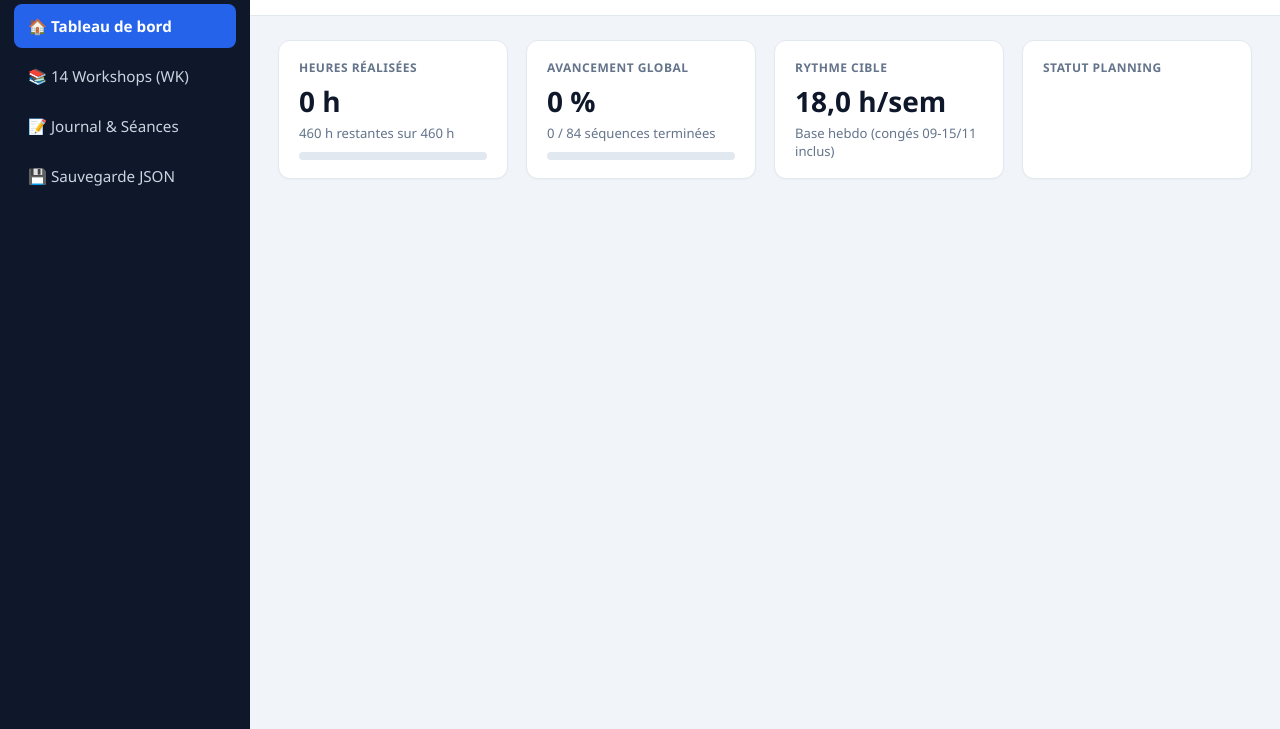
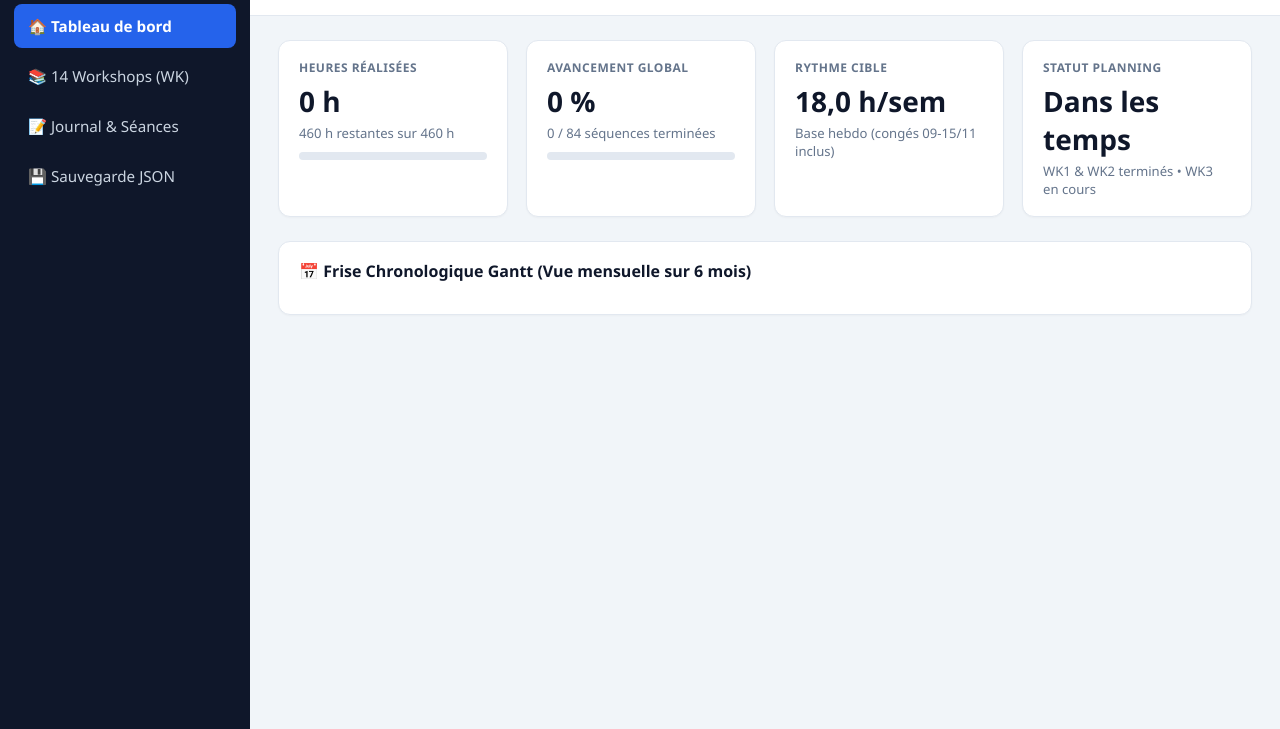
Before and after one commit to nboapptools/suivi-formation, a plain HTML site: page index.html in a window 1280 px wide. Shown: the part 71-800 px from the top of the page. Drawn offline with Linux system fonts and the light colour scheme.

Commit message:
V2_index.html

```diff
--- a/index.html
+++ b/index.html
@@ -21,8 +21,6 @@
     }
     * { box-sizing: border-box; margin: 0; padding: 0; font-family: 'Segoe UI', system-ui, -apple-system, sans-serif; }
     body { display: flex; min-height: 100vh; background: var(--bg); color: var(--text); }
-
-    /* Sidebar */
     aside { width: 250px; background: var(--sidebar-bg); color: #fff; display: flex; flex-direction: column; padding: 20px 14px; flex-shrink: 0; }
     .brand { display: flex; align-items: center; gap: 10px; font-size: 1.2rem; font-weight: 700; margin-bottom: 28px; padding: 0 8px; }
     .brand-badge { background: var(--primary); padding: 4px 8px; border-radius: 6px; font-size: 0.85rem; }
@@ -30,24 +28,19 @@
     .nav-btn { background: transparent; border: none; color: #cbd5e1; text-align: left; padding: 12px 14px; border-radius: 8px; cursor: pointer; font-size: 0.95rem; display: flex; align-items: center; gap: 10px; transition: 0.15s; }
     .nav-btn:hover { background: var(--sidebar-hover); color: #fff; }
     .nav-btn.active { background: var(--primary); color: #fff; font-weight: 600; }
-
-    /* Main */
     main { flex: 1; display: flex; flex-direction: column; overflow-x: hidden; }
     header { background: var(--card); padding: 18px 28px; border-bottom: 1px solid var(--border); display: flex; justify-content: space-between; align-items: center; flex-wrap: wrap; gap: 12px; }
     header h1 { font-size: 1.35rem; font-weight: 700; }
     header p { font-size: 0.85rem; color: var(--muted); margin-top: 2px; }
     .btn { background: var(--primary); color: #fff; border: none; padding: 10px 16px; border-radius: 8px; font-weight: 600; cursor: pointer; font-size: 0.9rem; transition: 0.15s; }
-    .btn:hover { background: var(--primary-hover); }
+    .btn:hover:not(:disabled) { background: var(--primary-hover); }
     .btn:disabled { opacity: 0.45; cursor: not-allowed; }
     .btn-sm { padding: 6px 12px; font-size: 0.82rem; border-radius: 6px; }
     .btn-outline { background: #fff; color: var(--text); border: 1px solid var(--border); }
     .btn-outline:hover:not(:disabled) { background: #f8fafc; border-color: #cbd5e1; }
     .btn-outline.active-month { background: #eff6ff; border-color: var(--primary); color: var(--primary); font-weight: 700; }
     .btn-danger { background: var(--danger); color: #fff; }
-
     .content { padding: 24px 28px; display: flex; flex-direction: column; gap: 24px; }
-
-    /* KPI Cards */
     .kpi-grid { display: grid; grid-template-columns: repeat(auto-fit, minmax(220px, 1fr)); gap: 18px; }
     .card { background: var(--card); border-radius: 12px; padding: 18px 20px; border: 1px solid var(--border); box-shadow: 0 1px 2px rgba(0,0,0,0.03); }
     .kpi-label { font-size: 0.75rem; font-weight: 700; color: var(--muted); text-transform: uppercase; letter-spacing: 0.04em; }
@@ -55,8 +48,6 @@
     .kpi-sub { font-size: 0.82rem; color: var(--muted); }
     .progress-bar { width: 100%; height: 8px; background: #e2e8f0; border-radius: 99px; overflow: hidden; margin-top: 10px; }
     .progress-fill { height: 100%; background: var(--primary); transition: width 0.3s; }
-
-    /* Gantt Chronologique Mensuel */
     .gantt-header { display: flex; justify-content: space-between; align-items: center; margin-bottom: 14px; flex-wrap: wrap; gap: 12px; }
     .gantt-controls { display: flex; align-items: center; gap: 8px; flex-wrap: wrap; }
     .month-badge { font-size: 1rem; font-weight: 700; min-width: 155px; text-align: center; text-transform: capitalize; color: var(--primary); background: #eff6ff; padding: 6px 12px; border-radius: 8px; border: 1px solid #bfdbfe; }
@@ -64,7 +55,6 @@
     .legend { display: flex; gap: 16px; font-size: 0.82rem; color: var(--muted); }
     .legend span { display: flex; align-items: center; gap: 6px; }
     .dot { width: 12px; height: 12px; border-radius: 3px; display: inline-block; }
-
     .gantt-wrapper { overflow-x: auto; border: 1px solid var(--border); border-radius: 8px; }
     table.gantt { width: 100%; border-collapse: collapse; min-width: 720px; font-size: 0.84rem; }
     table.gantt th, table.gantt td { border-bottom: 1px solid var(--border); border-right: 1px solid #f1f5f9; padding: 10px 8px; text-align: center; }
@@ -74,13 +64,8 @@
     .gantt-track { position: relative; height: 24px; background: #f8fafc; border-radius: 6px; overflow: hidden; border: 1px solid #e2e8f0; }
     .bar-plan { position: absolute; top: 3px; height: 7px; background: #60a5fa; border-radius: 4px; }
     .bar-real { position: absolute; bottom: 3px; height: 7px; background: var(--success); border-radius: 4px; }
-    .today-line { position: absolute; top: 0; bottom: 0; width: 2px; background: var(--danger); z-index: 3; }
-
-    /* Tabs */
     .tab-section { display: none; }
     .tab-section.active { display: block; }
-
-    /* Workshops & Sequences */
     .wk-card { margin-bottom: 16px; }
     .wk-top { display: flex; justify-content: space-between; align-items: center; gap: 12px; flex-wrap: wrap; margin-bottom: 12px; }
     .wk-title-input { font-size: 1.02rem; font-weight: 700; border: 1px solid transparent; padding: 4px 8px; border-radius: 6px; width: 320px; max-width: 100%; }
@@ -89,24 +74,18 @@
     .badge-done { background: #dcfce7; color: #166534; }
     .badge-wip { background: #dbeafe; color: #1e40af; }
     .badge-todo { background: #f1f5f9; color: #475569; }
-
     .se-table { width: 100%; border-collapse: collapse; font-size: 0.88rem; }
     .se-table th { text-align: left; padding: 8px; border-bottom: 1px solid var(--border); color: var(--muted); font-size: 0.76rem; text-transform: uppercase; }
     .se-table td { padding: 8px; border-bottom: 1px solid #f1f5f9; }
     .se-input { border: 1px solid var(--border); border-radius: 6px; padding: 5px 8px; font-size: 0.88rem; }
     .se-pct { width: 68px; text-align: right; font-weight: 600; }
-
-    /* Modal */
     .modal-backdrop { display: none; position: fixed; inset: 0; background: rgba(15,23,42,0.5); justify-content: center; align-items: center; z-index: 50; padding: 16px; }
     .modal-backdrop.open { display: flex; }
     .modal { background: #fff; border-radius: 12px; width: 100%; max-width: 480px; padding: 24px; display: flex; flex-direction: column; gap: 14px; }
     .form-group { display: flex; flex-direction: column; gap: 5px; }
     .form-group label { font-size: 0.85rem; font-weight: 600; }
     .form-group input, .form-group select, .form-group textarea { padding: 9px 12px; border: 1px solid var(--border); border-radius: 8px; font-size: 0.9rem; }
-
-    /* Journal */
     .log-item { border-left: 3px solid var(--primary); padding: 10px 14px; background: #f8fafc; border-radius: 0 8px 8px 0; margin-bottom: 10px; }
-
     @media (max-width: 768px) {
       body { flex-direction: column; }
       aside { width: 100%; flex-direction: row; overflow-x: auto; padding: 10px; align-items: center; }
@@ -116,7 +95,6 @@
   </style>
 </head>
 <body>
-
   <aside>
     <div class="brand"><span class="brand-badge">IA</span> SuiviFormation</div>
     <nav>
@@ -137,7 +115,6 @@
     </header>
 
     <div class="content">
-      <!-- KPIs -->
       <div class="kpi-grid">
         <div class="card">
           <div class="kpi-label">Heures réalisées</div>
@@ -158,3 +135,12 @@
         </div>
         <div class="card">
           <div class="kpi-label">Statut Planning</div>
+          <div class="kpi-value" id="kpi-status">Dans les temps</div>
+          <div class="kpi-sub" id="kpi-status-sub">WK1 & WK2 terminés • WK3 en cours</div>
+        </div>
+      </div>
+
+      <div class="card">
+        <div class="gantt-header">
+          <div>
+            <strong>📅 Frise Chronologique Gantt (Vue mensuelle sur 6 mois)</strong>
```
